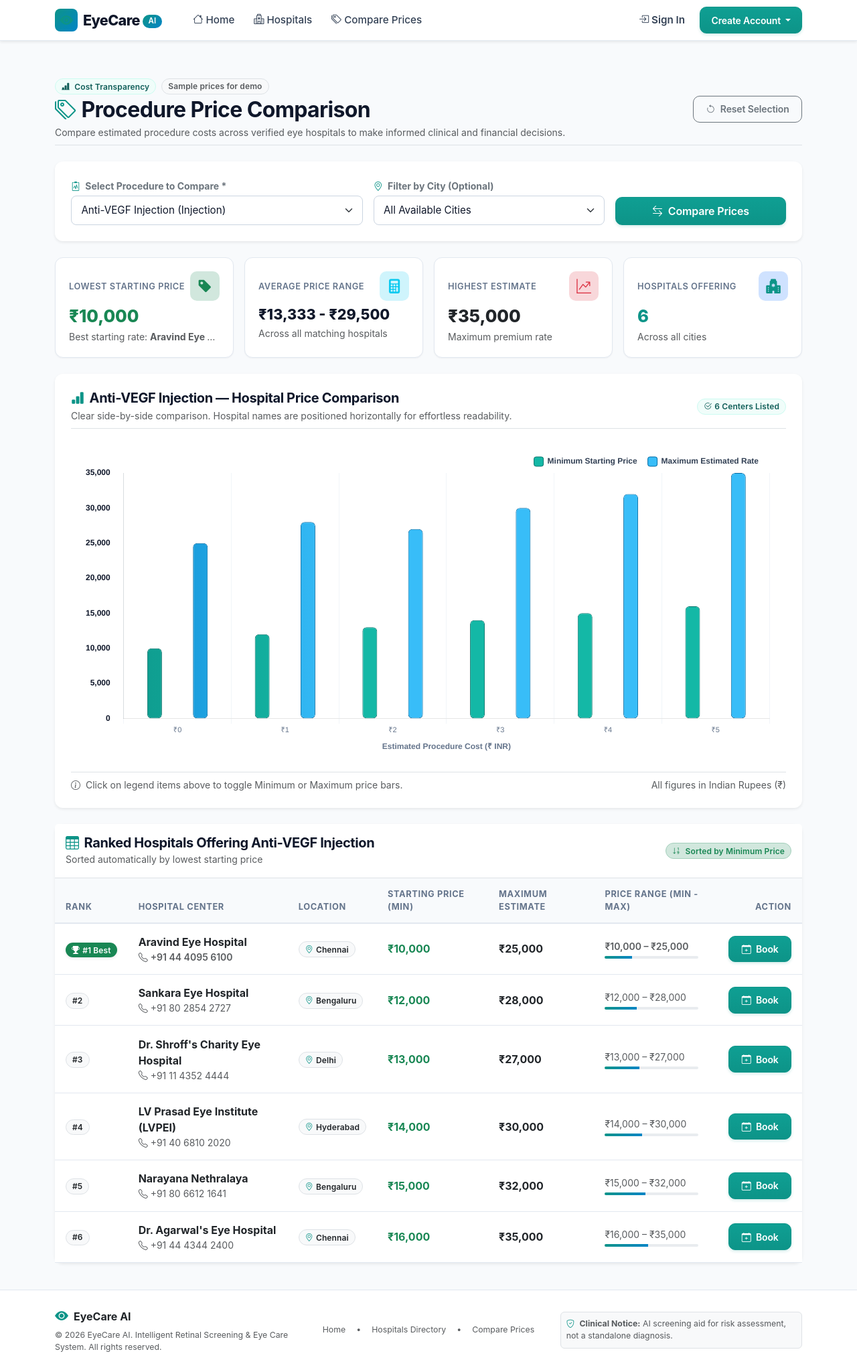
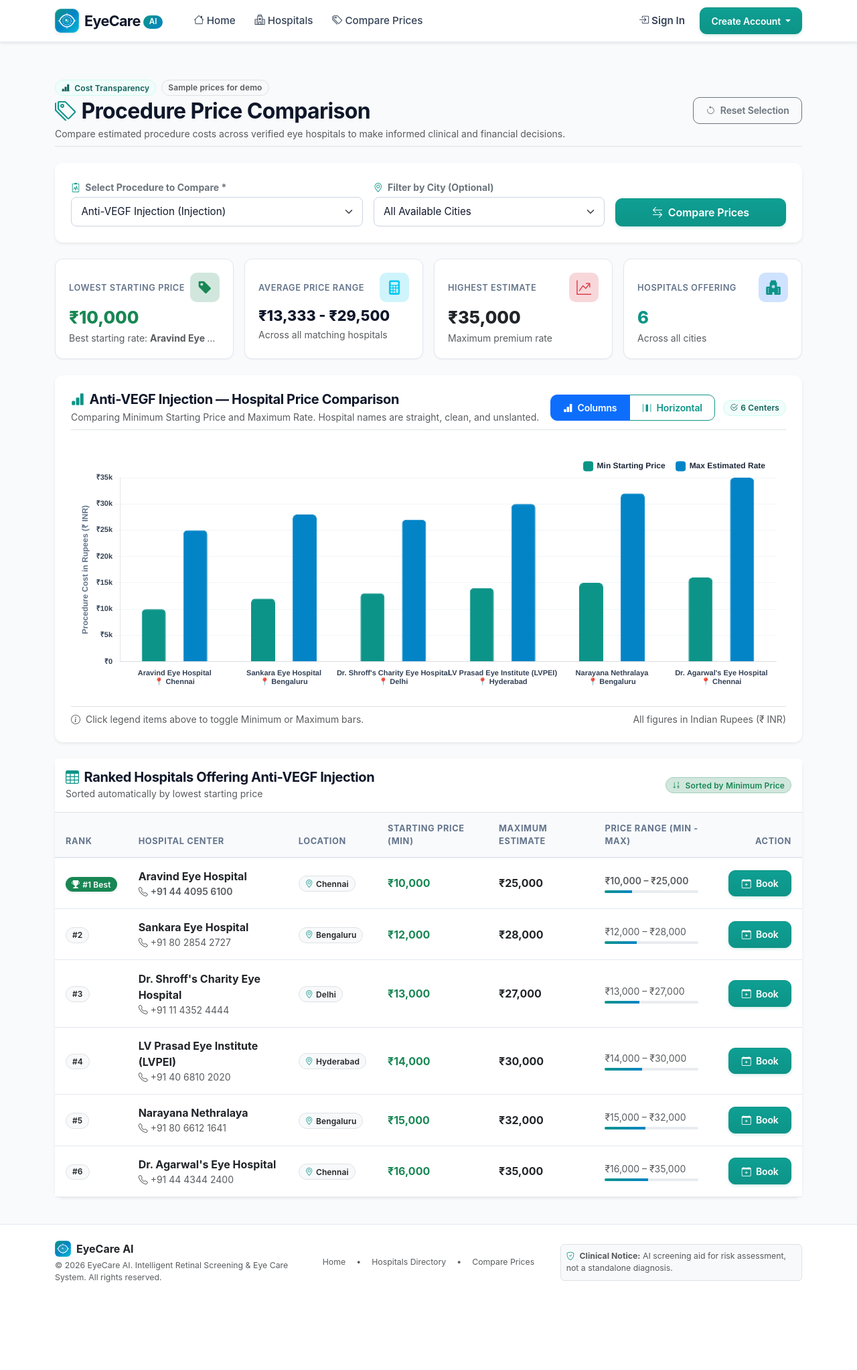
Before and after one commit to Varun00752/EyeCare-AI, a Flask app: page /compare?procedure=7 in a window 1280 px wide. Shown: the whole page at 67% size. After the commit the page ends 1914 px from the top, so only its background shows below. Run offline with Flask 3, Linux system fonts and the light colour scheme; data comes from the database, SQL or seed files in the repository.

Commit message:
feat(ui): add brand logo, fix chart axes with vertical columns, unslanted labels, and view toggle

```diff
--- a/templates/base.html
+++ b/templates/base.html
@@ -4,6 +4,10 @@
   <meta charset="UTF-8">
   <meta name="viewport" content="width=device-width, initial-scale=1.0">
   <title>{% block title %}EyeCare AI - Intelligent Retinal Screening & Care Directory{% endblock %}</title>
+
+  <!-- Favicon Logo -->
+  <link rel="icon" type="image/svg+xml" href="{{ url_for('static', filename='img/logo.svg') }}">
+  <link rel="alternate icon" type="image/png" href="{{ url_for('static', filename='img/logo.png') }}">
 
   <!-- Bootstrap 5 CSS -->
   <link href="https://cdn.jsdelivr.net/npm/bootstrap@5.3.3/dist/css/bootstrap.min.css" rel="stylesheet">
@@ -14,17 +18,16 @@
   {% block head %}{% endblock %}
 </head>
 <body>
-  <!-- Navigation bar with frosted glass effect -->
+  <!-- Navigation bar with frosted glass effect & brand logo -->
   <nav class="navbar navbar-expand-lg navbar-light bg-white border-bottom shadow-sm sticky-top">
     <div class="container">
       <a class="navbar-brand d-flex align-items-center" href="{{ url_for('main.index') }}">
-        <div class="rounded-3 bg-teal-gradient text-white d-inline-flex align-items-center justify-content-center me-2" style="width: 34px; height: 34px;">
-          <i class="bi bi-eye-fill fs-5"></i>
-        </div>
-        <span>EyeCare <span class="badge bg-teal-gradient" style="font-size: 0.72rem; vertical-align: middle;">AI</span></span>
+        <!-- Dedicated EyeCare AI Logo -->
+        <img src="{{ url_for('static', filename='img/logo.svg') }}" alt="EyeCare AI Logo" width="36" height="36" class="me-2 rounded-2 shadow-sm d-inline-block align-text-top">
+        <span class="fw-bold tracking-tight">EyeCare <span class="badge bg-teal-gradient" style="font-size: 0.72rem; vertical-align: middle;">AI</span></span>
       </a>
 
-      <!-- Fixed toggler icon for mobile navigation -->
+      <!-- Mobile navigation toggler -->
       <button class="navbar-toggler border-0 shadow-none" type="button" data-bs-toggle="collapse" data-bs-target="#navbarMain" aria-controls="navbarMain" aria-expanded="false" aria-label="Toggle navigation">
         <span class="navbar-toggler-icon"></span>
       </button>
@@ -134,13 +137,13 @@
     {% block content %}{% endblock %}
   </main>
 
-  <!-- Modern Clean Footer -->
+  <!-- Modern Clean Footer with Logo -->
   <footer class="footer-disclaimer py-4 mt-auto">
     <div class="container">
       <div class="row align-items-center g-3">
         <div class="col-lg-4 text-center text-lg-start">
           <div class="d-flex align-items-center justify-content-center justify-content-lg-start mb-1">
-            <i class="bi bi-eye-fill text-teal fs-5 me-2"></i>
+            <img src="{{ url_for('static', filename='img/logo.svg') }}" alt="EyeCare AI Logo" width="24" height="24" class="me-2 rounded-1">
             <span class="fw-bold text-dark fs-6">EyeCare AI</span>
           </div>
           <p class="mb-0 text-muted small">&copy; 2026 EyeCare AI. Intelligent Retinal Screening &amp; Eye Care System. All rights reserved.</p>
--- a/templates/compare.html
+++ b/templates/compare.html
@@ -141,24 +141,35 @@
         <div class="d-flex flex-wrap justify-content-between align-items-center mb-3 pb-2 border-bottom">
           <div>
             <h5 class="fw-bold mb-1">
-              <i class="bi bi-bar-chart-fill text-teal me-2"></i>{{ selected_procedure_obj.name }} — Hospital Price Comparison
+              <i class="bi bi-bar-chart-fill text-teal me-2"></i>{{ selected_procedure_obj.name }} &mdash; Hospital Price Comparison
             </h5>
             <p class="text-muted small mb-0">
-              Clear side-by-side comparison. Hospital names are positioned horizontally for effortless readability.
+              Comparing Minimum Starting Price and Maximum Rate. Hospital names are straight, clean, and unslanted.
             </p>
           </div>
-          <div class="d-flex align-items-center gap-3 mt-2 mt-sm-0">
-            <span class="badge badge-teal"><i class="bi bi-check2-circle me-1"></i>{{ results|length }} Centers Listed</span>
+
+          <!-- View Toggle: Column vs Horizontal -->
+          <div class="d-flex align-items-center gap-2 mt-2 mt-sm-0">
+            <div class="btn-group btn-group-sm" role="group" aria-label="Chart Orientation">
+              <button type="button" class="btn btn-outline-primary active" id="btnColumnChart">
+                <i class="bi bi-bar-chart-fill me-1"></i> Columns
+              </button>
+              <button type="button" class="btn btn-outline-primary" id="btnHorizontalChart">
+                <i class="bi bi-distribute-horizontal me-1"></i> Horizontal
+              </button>
+            </div>
+            <span class="badge badge-teal ms-1"><i class="bi bi-check2-circle me-1"></i>{{ results|length }} Centers</span>
           </div>
         </div>
 
-        <!-- Dynamic Chart Wrapper: Height automatically set by JS based on number of hospitals -->
-        <div id="chartContainerWrapper" class="chart-wrapper">
+        <!-- Responsive Chart Canvas with generous breathing room (Never Chopped!) -->
+        <div id="chartContainerWrapper" class="w-100" style="position: relative; height: 380px; min-height: 340px;">
           <canvas id="priceComparisonChart"></canvas>
         </div>
+
         <div class="d-flex justify-content-between align-items-center mt-3 pt-2 border-top text-muted small">
-          <div><i class="bi bi-info-circle me-1"></i> Click on legend items above to toggle Minimum or Maximum price bars.</div>
-          <div>All figures in Indian Rupees (₹)</div>
+          <div><i class="bi bi-info-circle me-1"></i> Click legend items above to toggle Minimum or Maximum bars.</div>
+          <div>All figures in Indian Rupees (₹ INR)</div>
         </div>
       </div>
 
@@ -282,89 +293,74 @@ document.addEventListener("DOMContentLoaded", function() {
   const chartCanvas = document.getElementById('priceComparisonChart');
   if (!chartCanvas) return;
 
-  const rawLabels = [
-    {% for hp in results %}
-      "{{ hp.hospital.name }}",
-    {% endfor %}
-  ];
+  // Raw hospital data (properly JSON-encoded to prevent HTML entity escaping like &amp;)
+  const rawHospitalNames = {{ results|map(attribute='hospital.name')|list|tojson }};
+  const cities = {{ results|map(attribute='hospital.city')|list|tojson }};
+  const minPrices = {{ results|map(attribute='price_min')|list|tojson }};
+  const maxPrices = {{ results|map(attribute='price_max')|list|tojson }};
 
-  const cities = [
-    {% for hp in results %}
-      "{{ hp.hospital.city }}",
-    {% endfor %}
-  ];
-
-  const minPrices = [
-    {% for hp in results %}
-      {{ hp.price_min }},
-    {% endfor %}
-  ];
-
-  const maxPrices = [
-    {% for hp in results %}
-      {{ hp.price_max }},
-    {% endfor %}
-  ];
-
-  // Format labels as multi-line arrays [Hospital Name, '📍 City']
-  // This guarantees labels sit HORIZONTALLY on the Y-axis without any slanting!
-  const formattedLabels = rawLabels.map((name, idx) => {
-    return [name, '📍 ' + cities[idx]];
+  // Create clean, readable labels: [Short Name, "📍 City"]
+  // By splitting into 2 short lines, labels remain 100% horizontal without slanting!
+  const formattedLabels = rawHospitalNames.map((name, i) => {
+    // Shorten overly verbose institutional names for crisp axis display
+    let shortName = name
+      .replace("Institute of Vitreo-Retina & Eye Care", "Eye Care")
+      .replace("Institute & Laser Center", "Institute")
+      .replace("Retinal Eye Foundation", "Eye Foundation")
+      .replace("City Eye & Retina Clinic", "City Eye Clinic")
+      .replace("Retina & Cornea Hospital", "Eye Hospital");
+    return [shortName, '📍 ' + cities[i]];
   });
 
-  // Dynamically calculate responsive height based on number of items
-  // Solves the problem where the graph looks "small sometimes and big sometimes"
-  const rowHeight = 65; // Balanced comfortable row height
-  const basePadding = 90; // Header & legend room
-  const dynamicHeight = Math.max(280, Math.min(800, (formattedLabels.length * rowHeight) + basePadding));
+  let currentOrientation = 'x'; // Default: Vertical Columns ('x'), 'y' for Horizontal Bars
+  let priceChart = null;
+
+  function buildChart(orientation) {
+    if (priceChart) {
+      priceChart.destroy();
+    }
 
     const container = document.getElementById('chartContainerWrapper');
-  if (container) {
-    container.style.height = dynamicHeight + 'px';
+    if (orientation === 'y') {
+      // Horizontal mode: dynamic height based on number of hospitals
+      const dynHeight = Math.max(300, (formattedLabels.length * 62) + 80);
+      container.style.height = dynHeight + 'px';
+    } else {
+      // Vertical Column mode: stable, spacious 380px height (never chopped!)
+      container.style.height = '380px';
     }
 
-  const ctx = chartCanvas.getContext('2d');
+    const isHorizontal = (orientation === 'y');
 
-  // Create subtle gradient fills for modern aesthetic
-  const tealGradient = ctx.createLinearGradient(0, 0, 400, 0);
-  tealGradient.addColorStop(0, '#0d9488');
-  tealGradient.addColorStop(1, '#14b8a6');
-
-  const blueGradient = ctx.createLinearGradient(0, 0, 400, 0);
-  blueGradient.addColorStop(0, '#0284c7');
-  blueGradient.addColorStop(1, '#38bdf8');
-
-  new Chart(ctx, {
+    priceChart = new Chart(chartCanvas, {
       type: 'bar',
-    // KEY FIX: indexAxis 'y' turns this into a horizontal bar chart
-    // Hospital names sit on the Y-axis and are 100% HORIZONTAL (never slanted!)
-    indexAxis: 'y',
+      indexAxis: orientation,
       data: {
         labels: formattedLabels,
         datasets: [
           {
-          label: 'Minimum Starting Price',
+            label: 'Min Starting Price',
             data: minPrices,
-          backgroundColor: tealGradient,
-          borderColor: '#0f766e',
+            backgroundColor: '#0d9488',
+            hoverBackgroundColor: '#0f766e',
+            borderColor: '#0d9488',
             borderWidth: 1,
-          borderRadius: 6,
-          borderSkipped: false,
-          maxBarThickness: 22,
+            borderRadius: isHorizontal ? 6 : { topLeft: 6, topRight: 6 },
+            maxBarThickness: isHorizontal ? 22 : 36,
             barPercentage: 0.82,
-          categoryPercentage: 0.85
+            categoryPercentage: 0.76
           },
           {
-          label: 'Maximum Estimated Rate',
+            label: 'Max Estimated Rate',
             data: maxPrices,
-          backgroundColor: blueGradient,
-          borderColor: '#0369a1',
+            backgroundColor: '#0284c7',
+            hoverBackgroundColor: '#0369a1',
+            borderColor: '#0284c7',
             borderWidth: 1,
-          borderRadius: 6,
-          borderSkipped: false,
-          maxBarThickness: 22,
+            borderRadius: isHorizontal ? 6 : { topLeft: 6, topRight: 6 },
+            maxBarThickness: isHorizontal ? 22 : 36,
             barPercentage: 0.82,
-          categoryPercentage: 0.85
+            categoryPercentage: 0.76
           }
         ]
       },
@@ -373,54 +369,81 @@ document.addEventListener("DOMContentLoaded", function() {
         maintainAspectRatio: false,
         layout: {
           padding: {
+            top: 15,
+            bottom: 10,
             left: 10,
-          right: 25,
-          top: 10,
-          bottom: 10
+            right: 15
           }
         },
         scales: {
           x: {
+            // In Column mode (orientation 'x'), X is the hospital axis
+            // In Horizontal mode (orientation 'y'), X is the price axis
+            type: isHorizontal ? 'linear' : 'category',
             beginAtZero: true,
             grid: {
-            color: '#f1f5f9',
+              color: isHorizontal ? '#f1f5f9' : 'transparent',
               drawBorder: false
             },
             ticks: {
-            color: '#64748b',
+              // KEY FIX: maxRotation: 0 & minRotation: 0 forces labels to stay 100% HORIZONTAL (NEVER SLANTED!)
+              maxRotation: 0,
+              minRotation: 0,
+              autoSkip: false,
+              color: '#334155',
               font: {
                 size: 11,
-              weight: '500'
+                weight: '600'
               },
               callback: function(value) {
+                if (isHorizontal) {
+                  // Format currency on X-axis for horizontal mode
+                  if (value >= 1000) return '₹' + (value / 1000).toLocaleString('en-IN') + 'k';
                   return '₹' + Number(value).toLocaleString('en-IN');
+                }
+                // Return hospital label directly in column mode
+                return this.getLabelForValue(value);
               }
             },
             title: {
-            display: true,
+              display: isHorizontal,
               text: 'Estimated Procedure Cost (₹ INR)',
               color: '#64748b',
-            font: {
-              size: 12,
-              weight: '600'
-            },
-            padding: { top: 8 }
+              font: { size: 12, weight: '600' },
+              padding: { top: 6 }
             }
           },
           y: {
+            // In Column mode (orientation 'x'), Y is the price axis
+            // In Horizontal mode (orientation 'y'), Y is the hospital axis
+            type: isHorizontal ? 'category' : 'linear',
+            beginAtZero: true,
             grid: {
-            display: false,
+              color: isHorizontal ? 'transparent' : '#f1f5f9',
               drawBorder: false
             },
             ticks: {
-            // Guarantee labels are completely horizontal and legible
               autoSkip: false,
-            color: '#0f172a',
+              color: '#334155',
               font: {
-              size: 12,
+                size: 11,
                 weight: '600'
               },
-            padding: 12
+              callback: function(value) {
+                if (!isHorizontal) {
+                  // Format currency on Y-axis for standard column mode
+                  if (value >= 1000) return '₹' + (value / 1000).toLocaleString('en-IN') + 'k';
+                  return '₹' + Number(value).toLocaleString('en-IN');
+                }
+                return this.getLabelForValue(value);
+              }
+            },
+            title: {
+              display: !isHorizontal,
+              text: 'Procedure Cost in Rupees (₹ INR)',
+              color: '#64748b',
+              font: { size: 12, weight: '600' },
+              padding: { bottom: 6 }
             }
           }
         },
@@ -433,7 +456,7 @@ document.addEventListener("DOMContentLoaded", function() {
               boxHeight: 14,
               borderRadius: 3,
               useBorderRadius: true,
-            color: '#334155',
+              color: '#1e293b',
               font: {
                 size: 12,
                 weight: '600'
@@ -454,7 +477,7 @@ document.addEventListener("DOMContentLoaded", function() {
               title: function(items) {
                 if (!items.length) return '';
                 const idx = items[0].dataIndex;
-              return rawLabels[idx] + ' (' + cities[idx] + ')';
+                return rawHospitalNames[idx] + ' (' + cities[idx] + ')';
               },
               label: function(context) {
                 const val = context.raw || 0;
@@ -465,6 +488,32 @@ document.addEventListener("DOMContentLoaded", function() {
         }
       }
     });
+  }
+
+  // Initial render as Vertical Column Chart (standard, unslanted, prices on vertical Y-axis)
+  buildChart('x');
+
+  // Interactive View Toggle Handler
+  const btnCol = document.getElementById('btnColumnChart');
+  const btnHoriz = document.getElementById('btnHorizontalChart');
+
+  if (btnCol && btnHoriz) {
+    btnCol.addEventListener('click', function() {
+      if (currentOrientation === 'x') return;
+      currentOrientation = 'x';
+      btnCol.classList.add('active');
+      btnHoriz.classList.remove('active');
+      buildChart('x');
+    });
+
+    btnHoriz.addEventListener('click', function() {
+      if (currentOrientation === 'y') return;
+      currentOrientation = 'y';
+      btnHoriz.classList.add('active');
+      btnCol.classList.remove('active');
+      buildChart('y');
+    });
+  }
 });
 </script>
 {% endif %}
```
Also changed, not shown: static/img/logo.png (added), static/img/logo.svg (added). Lines whose indentation alone changed are shown as unchanged.
